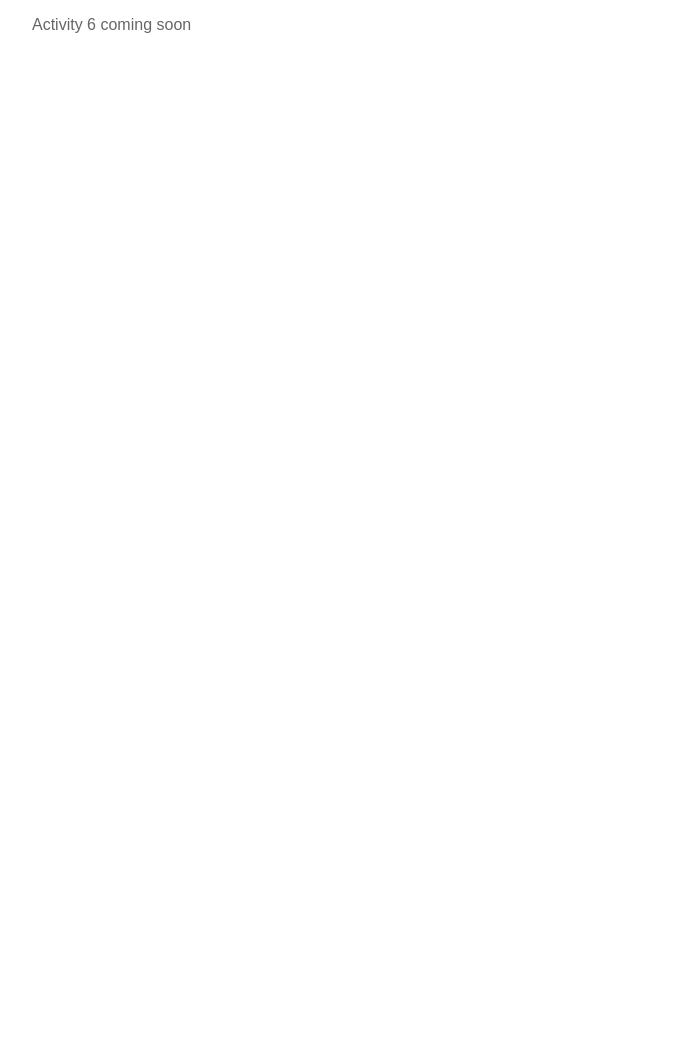
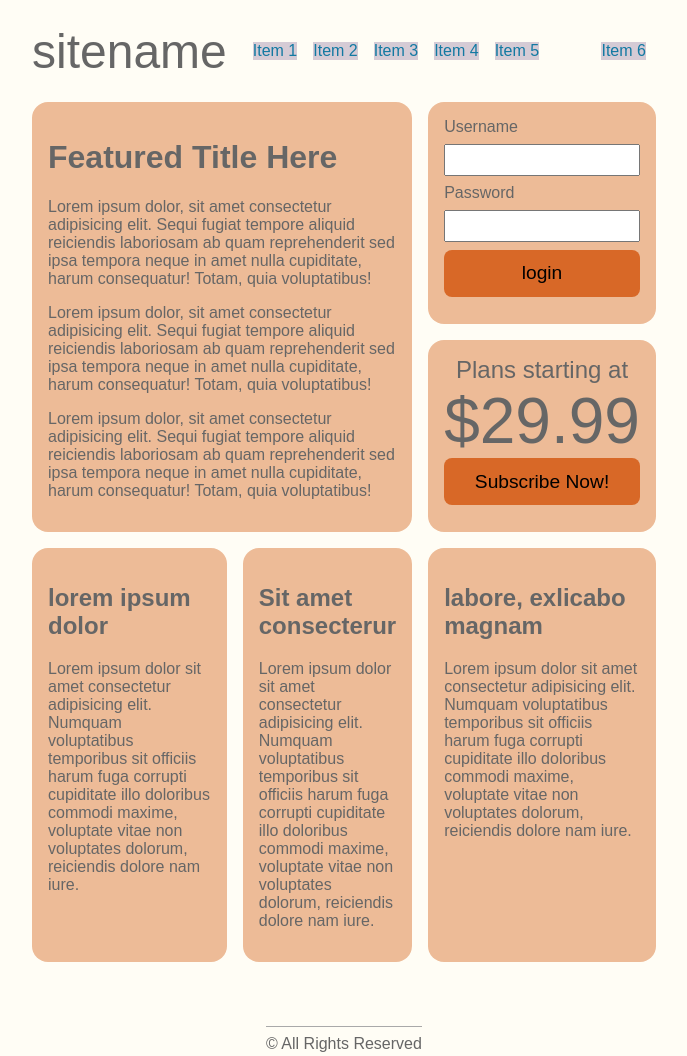
Before and after one commit to Conner-Houser/web2620-class-activities-Conner-Houser-main, a website built with Vite: page src/example05.html in a window 1280 px wide. Shown: the whole page, without its empty margins (352-1039 px from the left). Before the commit the page ends 800 px from the top, so only its background shows below. Built offline with nearby package versions, Linux system fonts and the light colour scheme.

Commit message:
P05: Combining Grid and Flexbox

```diff
--- a/src/example05.html
+++ b/src/example05.html
@@ -7,8 +7,54 @@
   <title>Example 05</title>
 </head>
 <body>
-  <!-- TODO: Example 05 (Activity 6) HTML goes here -->
-  <p>Activity 6 coming soon</p>
+
+  <header>sitename</header>
+  <nav>
+    <ul>
+      <li><a href="#1">Item 1</a></li>
+      <li><a href="#2">Item 2</a></li>
+      <li><a href="#3">Item 3</a></li>
+      <li><a href="#4">Item 4</a></li>
+      <li><a href="#5">Item 5</a></li>
+      <li><a href="#6">Item 6</a></li>
+    </ul>
+  </nav>
+
+  <div class="featured">
+    <h1>Featured Title Here</h1>
+    <p>Lorem ipsum dolor, sit amet consectetur adipisicing elit. Sequi fugiat tempore aliquid reiciendis laboriosam ab quam reprehenderit sed ipsa tempora neque in amet nulla cupiditate, harum consequatur! Totam, quia voluptatibus!</p>
+    <p>Lorem ipsum dolor, sit amet consectetur adipisicing elit. Sequi fugiat tempore aliquid reiciendis laboriosam ab quam reprehenderit sed ipsa tempora neque in amet nulla cupiditate, harum consequatur! Totam, quia voluptatibus!</p>
+    <p>Lorem ipsum dolor, sit amet consectetur adipisicing elit. Sequi fugiat tempore aliquid reiciendis laboriosam ab quam reprehenderit sed ipsa tempora neque in amet nulla cupiditate, harum consequatur! Totam, quia voluptatibus!</p>
+  </div>
+
+  <form action="" id="login" class="aside">
+    <label for="username">Username</label>
+    <input type="text" name="username" id="username">
+    <label for="password">Password</label>
+    <input type="text" name="password" id="password">
+    <button type="submit">login</button>
+  </form>
+
+  <div class="aside" id="pricing">
+    <span>Plans starting at</span>
+    <span>$29.99</span>
+    <button>Subscribe Now!</button>
+  </div>
+
+  <div class="card">
+    <h2>lorem ipsum dolor</h2>
+    <p>Lorem ipsum dolor sit amet consectetur adipisicing elit. Numquam voluptatibus temporibus sit officiis harum fuga corrupti cupiditate illo doloribus commodi maxime, voluptate vitae non voluptates dolorum, reiciendis dolore nam iure.</p>
+  </div>
+  <div class="card">
+    <h2>Sit amet consecterur</h2>
+    <p>Lorem ipsum dolor sit amet consectetur adipisicing elit. Numquam voluptatibus temporibus sit officiis harum fuga corrupti cupiditate illo doloribus commodi maxime, voluptate vitae non voluptates dolorum, reiciendis dolore nam iure.</p>
+  </div>
+  <div class="card">
+    <h2>labore, exlicabo magnam</h2>
+    <p>Lorem ipsum dolor sit amet consectetur adipisicing elit. Numquam voluptatibus temporibus sit officiis harum fuga corrupti cupiditate illo doloribus commodi maxime, voluptate vitae non voluptates dolorum, reiciendis dolore nam iure.</p>
+  </div>
+
+  <footer> &copy; All Rights Reserved </footer>
 
   <script type="module" src="./javascripts/main.js"></script>
 </body>
--- a/src/stylesheets/example05.css
+++ b/src/stylesheets/example05.css
@@ -1 +1,110 @@
 /* TODO: Example 05 (Activity 6) CSS goes here */
+html{
+    box-sizing: border-box;
+    font-family:Verdana, Geneva, Tahoma, sans-serif;
+    font-size: 16px;
+    background: #fffdf5;
+}
+
+*{
+    box-sizing: inherit;
+}
+
+/* Basic Styling */
+
+nav > ul > li > a{
+    text-decoration: none;
+    color: black;
+}
+
+nav > ul > li:last-child{
+    margin-left: auto;
+}
+
+.featured, .card, .aside{
+    background-color: #edbb97;
+    padding: 1rem;
+    border-radius: 1rem;
+}
+
+button{
+    background-color: #d86827;
+    padding: .8rem;
+    font-size: 1.2rem;
+    border: none;
+    border-radius: .5rem;
+}
+
+#login > input{
+    padding: .4rem;
+
+}
+
+#pricing > span:nth-child(2){
+    font-size: 4rem;
+}
+
+/* Grid Items */
+
+body{
+    display: grid;
+    grid-template-columns: repeat(3, 1fr);
+    gap: 1rem;
+}
+
+header{
+    background: none;
+    font-size: 3rem;;
+    grid-column: 1 / 2;
+    align-self: center;
+}
+
+nav{
+    background: none;
+    grid-column: 2 / span 2;
+}
+
+.featured{
+    grid-column: 1 / span 2;
+    grid-row: 2 / span 2;
+}
+
+footer{
+    grid-column: 1 / span 3;
+    justify-self: center;
+}
+
+/* Flex Items */
+
+nav > ul{
+    display: flex;
+    padding: 10px;
+    list-style: none;
+}
+
+nav > ul > li{
+    background-color: #d5cbd5;
+    margin-left: 1rem;
+}
+
+nav > ul > li:first-child{
+    margin-left: 0;
+}
+
+#login{
+    display: flex;
+    flex-flow: column nowrap;
+    gap: .5rem;
+}
+
+#pricing{
+    font-size: 1.5rem;
+    display: flex;
+    flex-flow: column nowrap;
+    align-items: center;
+
+}
+
+#pricing > button{
+    align-self: stretch;
+}
```
Also changed, not shown: src/stylesheets/example04.css (+55 -53 lines).
